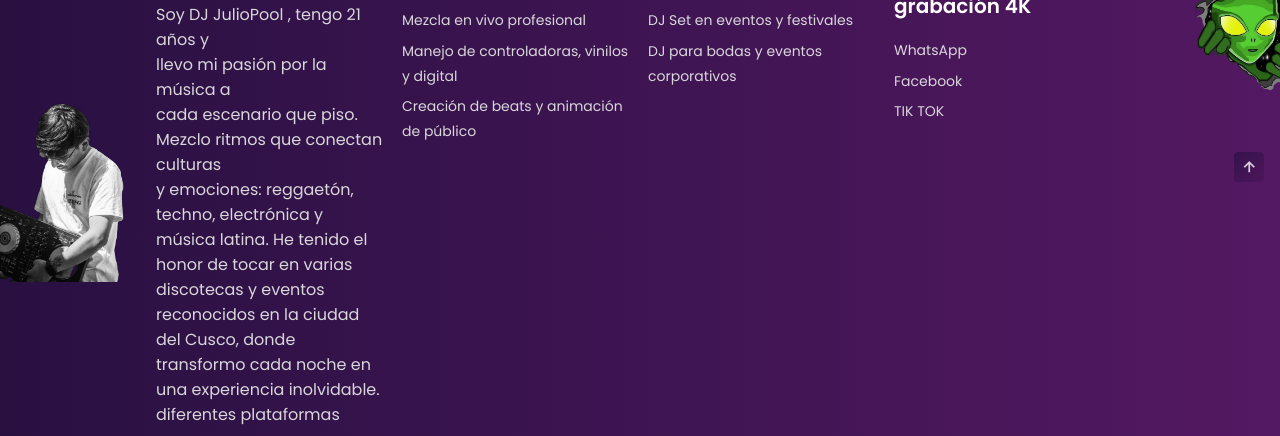
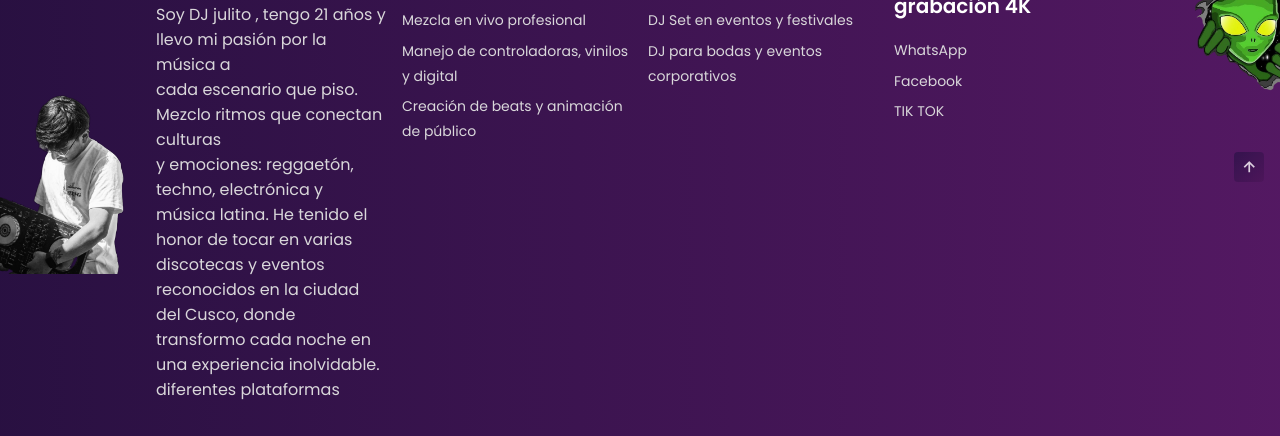
Before and after one commit to Poolasdrid/WebJulio.github.io, a plain HTML site: page index.html in a window 1280 px wide. Shown: the part 778-1214 px from the top of the page. Drawn offline with nearby package versions, Linux system fonts and the light colour scheme.

Commit message:
Update index.html
segundo commit cambio de text

```diff
--- a/index.html
+++ b/index.html
@@ -146,7 +146,7 @@
                             Un poco sobre mi:
                         </a>
 
-                        <p class="footer__description">Soy DJ JulioPool , tengo 21 años y <br>llevo mi pasión por la música a <br> cada escenario que piso. <br>
+                        <p class="footer__description">Soy DJ julito , tengo 21 años y <br>llevo mi pasión por la música a <br> cada escenario que piso. <br>
                             Mezclo ritmos que conectan culturas <br> y emociones: reggaetón, techno, electrónica y música latina.
                             He tenido el honor de tocar en varias discotecas y eventos reconocidos en la ciudad del Cusco,
                             donde transformo cada noche en una experiencia inolvidable. <br> diferentes plataformas</p>
```
